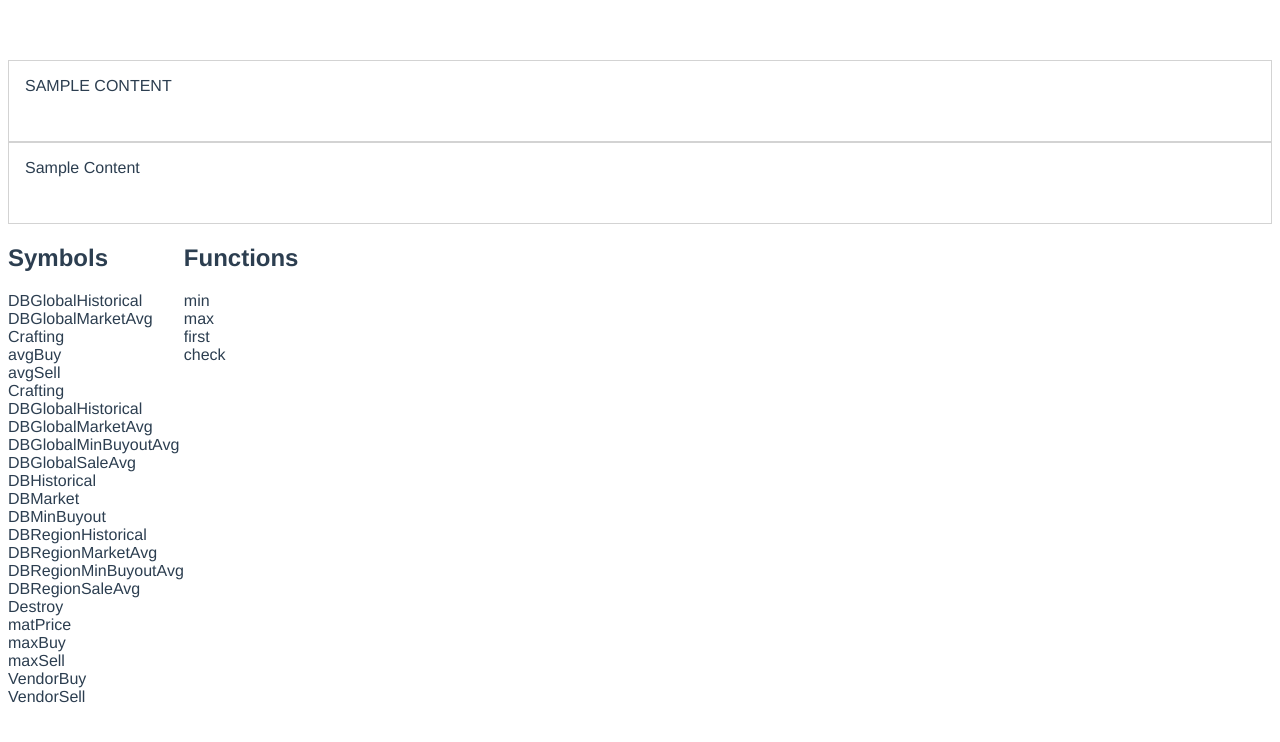
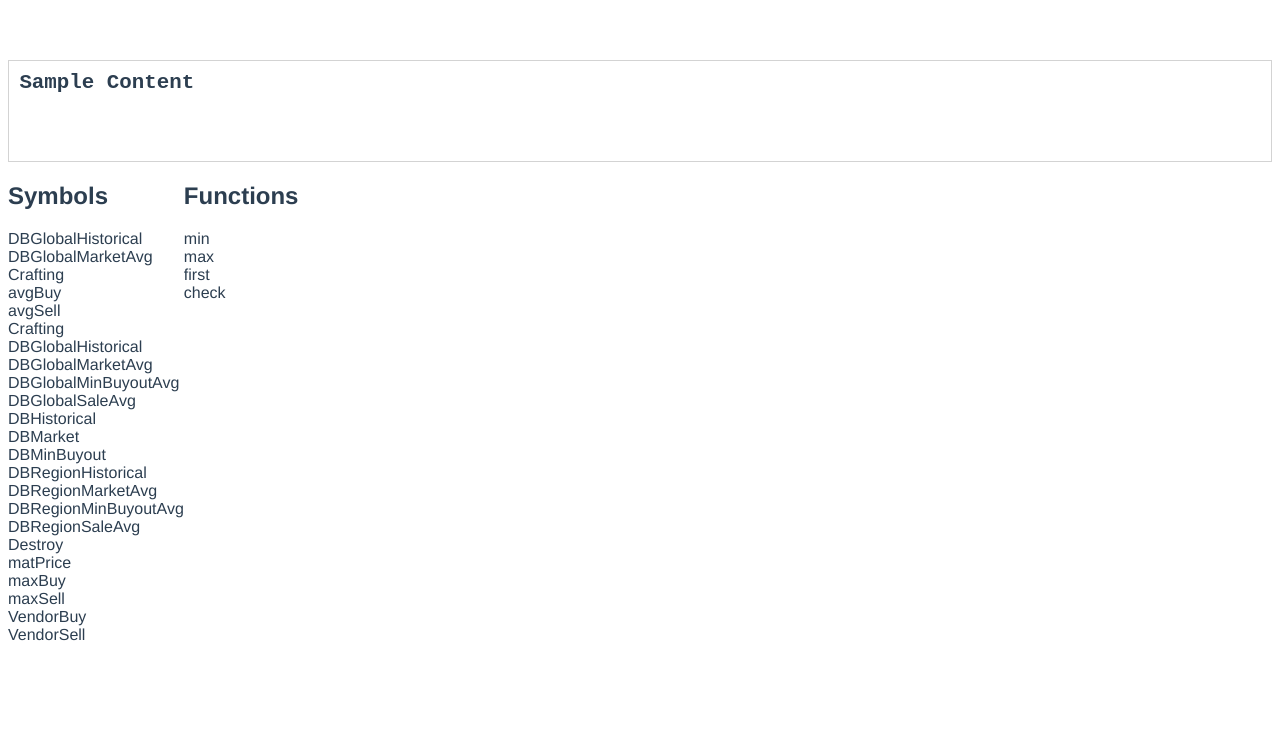
Before and after one commit to mike-douglas/tsm-editor, a Vue app: page / in a window 1280 px wide. Shown: the top 742 px of the page. Built offline with nearby package versions, Linux system fonts and the light colour scheme.

Commit message:
Some issues still remain
- When I complete a suggestion, it doesn't replace the first part of the
  substitution, it appends a space to it
- When the dropdown renders outside of the screen bounds, it just disappears
- Need coloring/styling

```diff
--- a/src/components/Editor.vue
+++ b/src/components/Editor.vue
@@ -1,138 +1,25 @@
 <template>
   <div class="editor-container">
-    <EditorRenderLayer class="editor"
-      v-bind:content="content"/>
     <EditorEventLayer class="editor" ref="editor"
-      v-bind:content="content"
-      v-bind:lookup-word="performWordLookup"
-      v-bind:input-handler="onInput"
-      v-bind:nav-key-handler="onNavigationKeyPress"
-      v-bind:key="'event' + eventKey" />
-    <Dropdown
-        v-bind:visible="dropdownIsVisible"
-        v-bind:position="dropdownPosition"
-        v-bind:symbols="dropdownSymbolResults"
-        v-bind:functions="dropdownFunctionResults"
-        v-bind:on-select="onSelect"
-        v-bind:selected-index="dropdownSelectedIndex" />
+      v-bind:initial-content="content" />
   </div>
 </template>
 
 <script>
-import { setCaretPosition, Position } from '@/lib/position';
-import { findMatches } from '@/lib/definitions';
-import keys from '@/lib/keys';
-
-import Dropdown from '@/components/Dropdown.vue';
-import EditorRenderLayer from '@/components/EditorRenderLayer.vue';
 import EditorEventLayer from '@/components/EditorEventLayer.vue';
 
 export default {
   name: 'Editor',
   components: {
-    Dropdown,
-    EditorRenderLayer,
     EditorEventLayer,
   },
   data() {
     return {
-      caretPosition: new Position(0, 0),
       content: 'Sample Content',
-      renderKey: 1,
-      eventKey: 1,
-      dropdownPosition: new Position(0, 0),
-      dropdownSelectedIndex: 0,
-      dropdownFunctionResults: [],
-      dropdownSymbolResults: [],
     };
-  },
-  computed: {
-    dropdownIsVisible() {
-      return this.dropdownFunctionResults.length > 0 || this.dropdownSymbolResults.length > 0;
-    },
-    dropdownCombinedResults() {
-      return this.dropdownSymbolResults.concat(this.dropdownFunctionResults);
-    },
-    currentContent() {
-      return this.content;
-    },
-  },
-  methods: {
-    hideDropdown() {
-      this.dropdownSelectedIndex = 0;
-      this.dropdownFunctionResults = [];
-      this.dropdownSymbolResults = [];
-    },
-    performWordLookup(position, text) {
-      const bounds = this.$el.getBoundingClientRect();
-      const { symbols, functions } = findMatches(text);
-
-      this.dropdownPosition = new Position(position.x, position.y - bounds.top);
-      this.dropdownFunctionResults = functions;
-      this.dropdownSymbolResults = symbols;
-    },
-    onNavigationKeyPress(keyCode) {
-      let selectedIndex = this.dropdownSelectedIndex;
-
-      switch (keyCode) {
-        case keys.KEY_UP:
-          selectedIndex -= 1;
-          break;
-
-        case keys.KEY_DOWN:
-          selectedIndex += 1;
-          break;
-
-        case keys.KEY_ESCAPE:
-          selectedIndex = 0;
-          this.hideDropdown();
-          break;
-
-        case keys.KEY_ENTER:
-          this.onSelect(this.dropdownCombinedResults[selectedIndex]);
-          break;
-
-        default:
-          break;
-      }
-
-      this.dropdownSelectedIndex = Math.min(
-        this.dropdownCombinedResults.length - 1,
-        Math.max(0, selectedIndex),
-      );
-    },
-    onInput() {
-      // this.renderKey += 1;
-    },
-    onSelect(item) {
-      this.content = `${this.content} ${item.name}`;
-      // this.eventKey += 1;
-
-      this.$nextTick(() => {
-        const { childNodes } = this.$refs.editor.$refs.editor;
-        const lastLineNode = childNodes[childNodes.length - 1];
-
-        setCaretPosition(
-          window.getSelection(),
-          lastLineNode,
-          lastLineNode.textContent.length,
-        );
-
-        this.hideDropdown();
-      });
-    },
   },
 };
 </script>
 
 <style scoped>
-.editor-container {
-  position: relative;
-}
-
-.editor {
-  min-height: 3em;
-  border: 1px solid lightgrey;
-  padding: 1em;
-}
 </style>
--- a/src/components/EditorEventLayer.vue
+++ b/src/components/EditorEventLayer.vue
@@ -1,29 +1,67 @@
 <template>
-  <div class="editor-event-layer" ref="editor"
-    contenteditable="true"
-    v-on:keydown="onKeyDown"
-    v-on:keyup="onKeyUp"
-    v-on:blur="onBlur"
-    v-on:input="onInput">
-    {{ content }}
-  </div>
+  <section class="editor-space" v-bind:style="{ height: containerHeight + 'px' }">
+    <div class="editor-renderer">
+      <span class="ide" v-html="renderedContent"></span>
+    </div>
+    <div class="editor-event" ref="editor"
+      contenteditable="true"
+      v-on:keydown="onKeyDown"
+      v-on:keyup="onKeyUp"
+      v-on:blur="onBlur"
+      v-on:input="onInput"
+      v-text="content">
+    </div>
+    <Dropdown class="dropdown"
+        v-bind:visible="dropdownIsVisible"
+        v-bind:position="dropdownPosition"
+        v-bind:symbols="dropdownSymbolResults"
+        v-bind:functions="dropdownFunctionResults"
+        v-bind:on-select="onSelect"
+        v-bind:selected-index="dropdownSelectedIndex" />
+  </section>
 </template>
 
 <script>
-import { getCaretPosition, Position } from '@/lib/position';
+import { setCaretPosition, getCaretPosition, Position } from '@/lib/position';
 import { tokenizeByWord } from '@/lib/tokenizer';
-import { isControlKey } from '@/lib/keys';
+import { findMatches } from '@/lib/definitions';
+import keys, { isControlKey } from '@/lib/keys';
+import stylizeString from '@/lib/stylizer';
+
+import Dropdown from '@/components/Dropdown.vue';
 
 export default {
   name: 'EditorEventLayer',
+  components: {
+    Dropdown,
+  },
   props: {
-    content: {
+    initialContent: {
       type: String,
       default: '',
     },
-    lookupWord: Function,
-    navKeyHandler: Function,
-    inputHandler: Function,
+  },
+  data() {
+    return {
+      content: this.initialContent,
+      rawContent: this.initialContent,
+      containerHeight: 100,
+      dropdownPosition: new Position(0, 0),
+      dropdownSelectedIndex: 0,
+      dropdownFunctionResults: [],
+      dropdownSymbolResults: [],
+    };
+  },
+  computed: {
+    dropdownIsVisible() {
+      return this.dropdownFunctionResults.length > 0 || this.dropdownSymbolResults.length > 0;
+    },
+    dropdownCombinedResults() {
+      return this.dropdownSymbolResults.concat(this.dropdownFunctionResults);
+    },
+    renderedContent() {
+      return stylizeString(this.rawContent);
+    },
   },
   mounted() {
     this.$refs.editor.innerText = this.content;
@@ -34,16 +72,15 @@
 
       return new Position(caret.x, caret.y);
     },
-    onInput(event) {
-      this.$emit('input', event.target.innerText);
-
-      if (this.inputHandler) {
-        this.inputHandler(event.target.innerText);
-      }
+    onInput() {
+      this.rawContent = this.$refs.editor.innerText;
+      this.containerHeight = this.$refs.editor ? this.$refs.editor.scrollHeight : 100;
     },
     onKeyDown(event) {
-      if (this.navKeyHandler && isControlKey(event.keyCode)) {
-        this.navKeyHandler(event.keyCode);
+      if (isControlKey(event.keyCode)) {
+        if (this.dropdownIsVisible) {
+          this.onNavigationKeyPress(event.keyCode);
+        }
 
         event.preventDefault();
         event.stopPropagation();
@@ -52,15 +89,19 @@
       return true;
     },
     onKeyUp(event) {
+      if (isControlKey(event.keyCode)) {
+        event.preventDefault();
+        event.stopPropagation();
+        return false;
+      }
+
       const currentValue = event.target.innerText;
 
-      // Todo: Stop if ESCAPE, UP, DOWN, etc.
-
-      if (this.lookupWord && currentValue && currentValue.length > 2) {
+      if (currentValue && currentValue.length > 2) {
         const words = tokenizeByWord(currentValue);
 
         if (words.length > 0 && words[words.length - 1].length > 2) {
-          this.lookupWord(this.getCurrentCaretPosition(), words[words.length - 1]);
+          this.performWordLookup(this.getCurrentCaretPosition(), words[words.length - 1]);
         }
       }
 
@@ -68,6 +109,104 @@
     },
     onBlur() {
     },
+    hideDropdown() {
+      this.dropdownSelectedIndex = 0;
+      this.dropdownFunctionResults = [];
+      this.dropdownSymbolResults = [];
+    },
+    performWordLookup(position, text) {
+      const bounds = this.$el.getBoundingClientRect();
+      const { symbols, functions } = findMatches(text);
+
+      this.dropdownPosition = new Position(position.x, position.y - bounds.top);
+      this.dropdownFunctionResults = functions;
+      this.dropdownSymbolResults = symbols;
+    },
+    onNavigationKeyPress(keyCode) {
+      let selectedIndex = this.dropdownSelectedIndex;
+
+      switch (keyCode) {
+        case keys.KEY_UP:
+          selectedIndex -= 1;
+          break;
+
+        case keys.KEY_DOWN:
+          selectedIndex += 1;
+          break;
+
+        case keys.KEY_ESCAPE:
+          selectedIndex = 0;
+          this.hideDropdown();
+          break;
+
+        case keys.KEY_ENTER:
+          this.onSelect(this.dropdownCombinedResults[selectedIndex]);
+          break;
+
+        default:
+          break;
+      }
+
+      this.dropdownSelectedIndex = Math.min(
+        this.dropdownCombinedResults.length - 1,
+        Math.max(0, selectedIndex),
+      );
+    },
+    onSelect(item) {
+      this.content = `${this.$refs.editor.innerText} ${item.name}`;
+      this.rawContent = this.content;
+      this.$refs.editor.innerText = this.content;
+
+      this.$nextTick(() => {
+        const { childNodes } = this.$refs.editor;
+        const lastLineNode = childNodes[childNodes.length - 1];
+
+        setCaretPosition(
+          window.getSelection(),
+          lastLineNode,
+          lastLineNode.textContent.length,
+        );
+
+        this.hideDropdown();
+      });
+    },
   },
 };
 </script>
+
+<style scoped>
+.editor-space {
+  position: relative;
+  font-family: 'Courier New', Courier, monospace;
+  font-size: 1.3em;
+  font-weight: bold;
+  border: 1px solid lightgrey;
+}
+
+.dropdown {
+  z-index: 3;
+}
+
+.editor-renderer, .editor-event {
+  position: absolute;
+  padding: 0.5em;
+  top: 0em;
+  left: 0em;
+  bottom: 0em;
+  right: 0em;
+}
+
+.editor-renderer {
+  z-index: 1;
+}
+
+.editor-event {
+  z-index: 2;
+  color: transparent;
+  caret-color: black;
+}
+
+.ide >>> .symbol {
+  color: green;
+}
+</style>
--- /dev/null
+++ b/src/lib/stylizer.js
@@ -0,0 +1,11 @@
+import { symbols } from '@/lib/definitions';
+
+export default function stylizeString(string) {
+  let replacedString = string;
+
+  symbols.forEach((symbol) => {
+    replacedString = replacedString.replace(symbol.name, `<span class="symbol">${symbol.name}</span>`);
+  });
+
+  return replacedString;
+}
```
